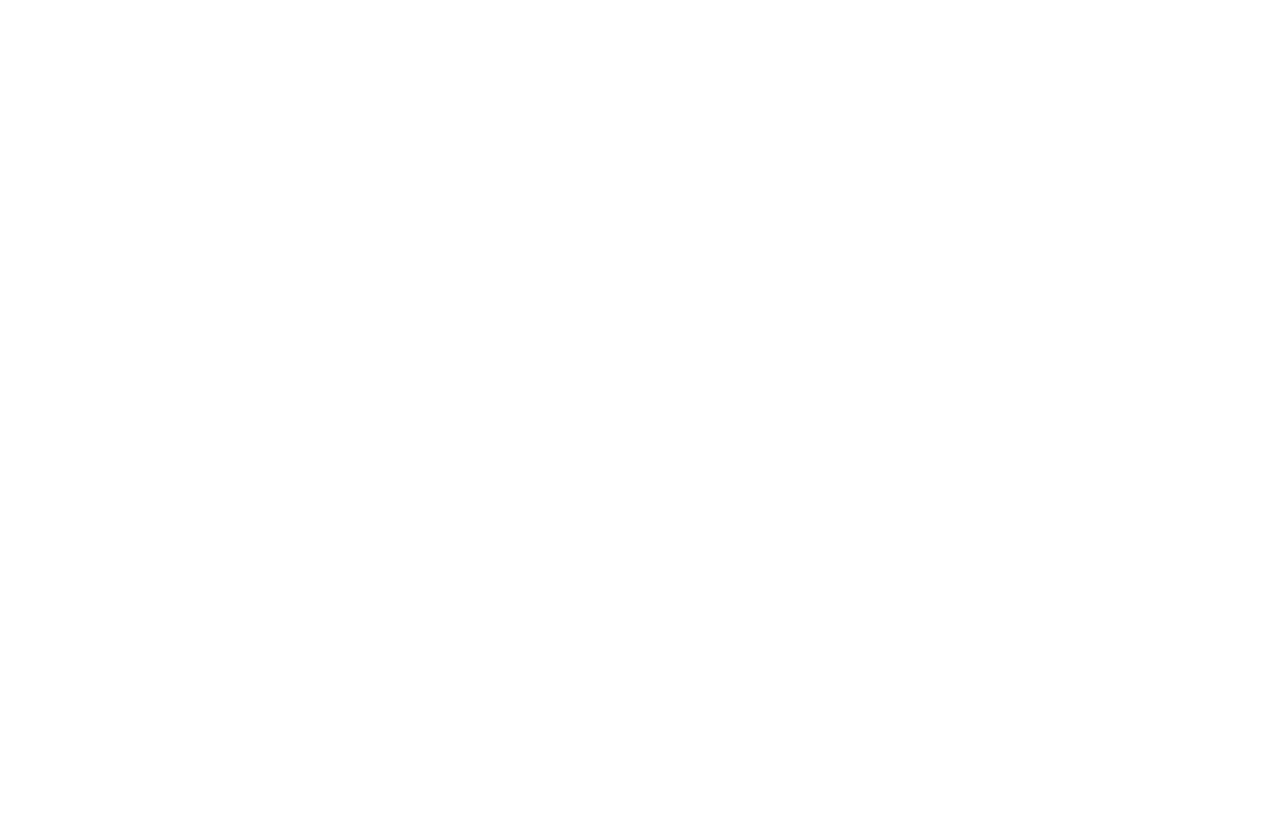
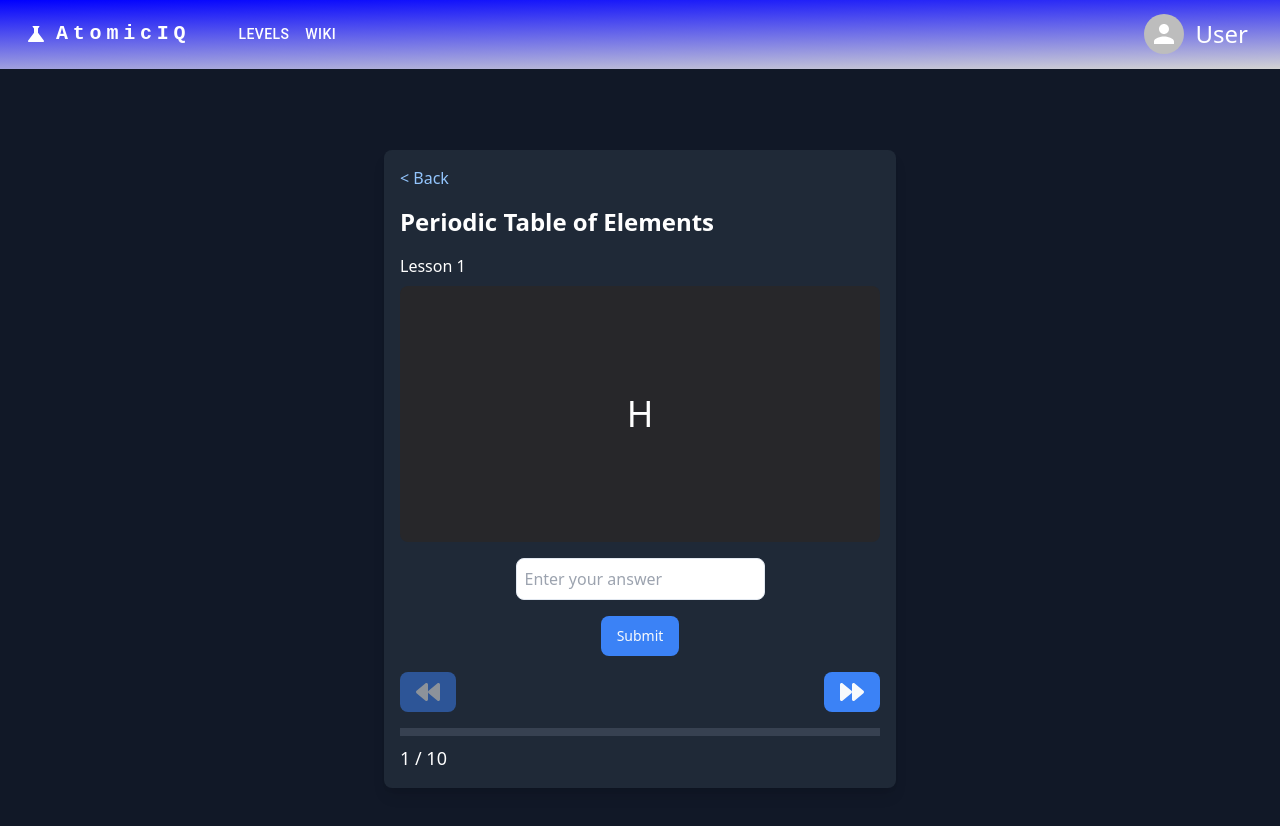
Before and after one commit to swu628/se701-project-React-AtomicIQ, a React (Vite) app in the folder Frontend/: page /flashcard in a window 1280 px wide. Before the commit this address had no page. Shown: the top 826 px of the page. Before the commit the page ends 800 px from the top, so only its background shows below. Built offline with nearby package versions, Linux system fonts and the light colour scheme.

Commit message:
added flash card feature

```diff
--- a/Frontend/package.json
+++ b/Frontend/package.json
@@ -20,9 +20,11 @@
     "@radix-ui/react-slot": "^1.0.2",
     "class-variance-authority": "^0.7.0",
     "clsx": "^2.1.1",
+    "framer-motion": "^11.2.6",
     "lucide-react": "^0.378.0",
     "react": "^18.2.0",
     "react-dom": "^18.2.0",
+    "react-icons": "^5.2.1",
     "react-router-dom": "^6.23.1",
     "tailwind-merge": "^2.3.0",
     "tailwindcss-animate": "^1.0.7"
--- a/Frontend/src/App.tsx
+++ b/Frontend/src/App.tsx
@@ -1,4 +1,5 @@
-import "./App.css";
+import React from "react";
+import { Route, Routes, Navigate } from "react-router-dom";
 import Nav from "./Nav";
 import Home from "./Pages/Home";
 import Levels from "./Pages/Levels";
@@ -6,8 +7,9 @@ import Wiki from "./Pages/Wiki";
 import Profile from "./Pages/Profile";
 import Login from "./Pages/Login";
 import Signup from "./Pages/Signup";
-import { Route, Routes, Navigate } from "react-router-dom";
+import FlashCard from "./Pages/FlashCard";
 import Results from "./Pages/Results";
+import flashcards from "./data/flashcards.json"; // Import the JSON data
 
 function App() {
   return (
@@ -61,6 +63,15 @@ function App() {
             </>
           }
         />
+        <Route
+          path="/flashcard"
+          element={
+            <>
+              <Nav />
+              <FlashCard cardData={flashcards} />
+            </>
+          }
+        />
       </Routes>
     </div>
   );
--- /dev/null
+++ b/Frontend/src/Pages/FlashCard.tsx
@@ -0,0 +1,184 @@
+'use client';
+
+import { useState, useEffect } from 'react';
+import { motion } from 'framer-motion';
+import { FaForward, FaBackward } from 'react-icons/fa';
+import { useNavigate } from 'react-router-dom';
+
+import { Button } from '../components/ui/button';
+
+type FlashcardProps = {
+  cardData: Array<{ frontSide: string; backSide: string }>;
+};
+
+type AnswerData = {
+  answer: string;
+  correct: boolean;
+};
+
+const FlashCard = ({ cardData }: FlashcardProps) => {
+  const [isFlipped, setIsFlipped] = useState(false);
+  const [isAnimating, setIsAnimating] = useState(false);
+  const [currentIndex, setCurrentIndex] = useState(0);
+  const [progress, setProgress] = useState(0);
+  const [userAnswer, setUserAnswer] = useState('');
+  const [isCorrect, setIsCorrect] = useState<boolean | null>(null);
+  const [isSubmitted, setIsSubmitted] = useState(false);
+  const [answers, setAnswers] = useState<AnswerData[]>([]);
+  const [errorMessage, setErrorMessage] = useState('');
+  const navigate = useNavigate();
+
+  const total = cardData.length;
+  const currentCard = cardData[currentIndex] || { frontSide: '', backSide: '' };
+  const [cardBack, setCardBack] = useState(currentCard.backSide);
+
+  useEffect(() => {
+    if (answers[currentIndex]) {
+      const { answer, correct } = answers[currentIndex];
+      setUserAnswer(answer);
+      setIsCorrect(correct);
+      setIsSubmitted(true);
+      setIsFlipped(true);
+    } else {
+      setUserAnswer('');
+      setIsCorrect(null);
+      setIsSubmitted(false);
+      setIsFlipped(false);
+    }
+    setTimeout(() => {
+      setCardBack(currentCard.backSide);
+    }, 150);
+  }, [currentIndex, currentCard, answers]);
+
+  const handleFlip = () => {
+    if (!isAnimating && isSubmitted) {
+      setIsAnimating(true);
+      setIsFlipped((prev) => !prev);
+    } else if (!isSubmitted) {
+      setErrorMessage('Please submit an answer before viewing the backside of the flashcard.');
+    }
+  };
+
+  const handleNext = () => {
+    if (!isSubmitted) {
+      setErrorMessage('Please submit an answer before proceeding to the next question.');
+      return;
+    }
+    if (currentIndex < total - 1) {
+      setCurrentIndex((prev) => prev + 1);
+      setProgress((prev) => prev + 100 / total);
+      setErrorMessage('');
+    } else if (currentIndex === total - 1) {
+      navigate('/results');
+    }
+  };
+
+  const handleBack = () => {
+    if (currentIndex > 0) {
+      setCurrentIndex((prev) => prev - 1);
+      setProgress((prev) => prev - 100 / total);
+      setErrorMessage('');
+    }
+  };
+
+  const handleAnswerSubmit = (e: React.FormEvent<HTMLFormElement>) => {
+    e.preventDefault();
+    const correct = userAnswer.toLowerCase() === currentCard.backSide.toLowerCase();
+    setIsCorrect(correct);
+    setIsSubmitted(true);
+    handleFlip();
+
+    const newAnswers = [...answers];
+    newAnswers[currentIndex] = { answer: userAnswer, correct };
+    setAnswers(newAnswers);
+    setErrorMessage('');
+  };
+
+  useEffect(() => {
+    const handleKeyDown = (event: KeyboardEvent) => {
+      switch (event.key) {
+        case 'ArrowRight':
+          handleNext();
+          break;
+        case 'ArrowLeft':
+          handleBack();
+          break;
+        case ' ':
+          event.preventDefault();
+          handleFlip();
+          break;
+        default:
+          break;
+      }
+    };
+    window.addEventListener('keydown', handleKeyDown);
+    return () => window.removeEventListener('keydown', handleKeyDown);
+  }, [currentIndex, isSubmitted]);
+
+  return (
+    <div className="flex flex-col items-center justify-center min-h-screen bg-gray-900 text-white space-y-4">
+      <div className="w-full max-w-lg p-4 bg-gray-800 rounded-lg shadow-lg">
+        <button onClick={() => window.history.back()} className="mb-4 text-blue-300">&lt; Back</button>
+        <h1 className="text-2xl font-bold mb-4">Periodic Table of Elements</h1>
+        <p className="mb-2">Lesson 1</p>
+        <div className="flip-card w-full h-64">
+          <motion.div
+            className={`flip-card-inner w-full h-full cursor-pointer ${isFlipped ? 'flipped' : ''}`}
+            initial={false}
+            animate={{ rotateY: isFlipped ? 180 : 0 }}
+            transition={{ duration: 0.3, type: 'tween', animationDirection: 'normal' }}
+            onAnimationComplete={() => setIsAnimating(false)}
+            onClick={handleFlip}
+          >
+            {!isFlipped ? (
+              <div className="flip-card-front w-full h-full bg-zinc-800 rounded-lg p-4 flex justify-center items-center">
+                <div className="text-3xl sm:text-4xl">{currentCard.frontSide}</div>
+              </div>
+            ) : (
+              <div className="flip-card-back w-full h-full bg-zinc-800 rounded-lg p-4 flex justify-center items-center"
+                   style={{ transform: 'rotateY(180deg)' }}>
+                <div className="text-3xl sm:text-4xl">{cardBack}</div>
+              </div>
+            )}
+          </motion.div>
+        </div>
+        <form onSubmit={handleAnswerSubmit} className="flex flex-col items-center mt-4">
+          <input
+            type="text"
+            value={userAnswer}
+            onChange={(e) => setUserAnswer(e.target.value)}
+            className="p-2 mb-4 border rounded-lg text-black"
+            placeholder="Enter your answer"
+            required
+            disabled={isSubmitted}
+          />
+          {isCorrect !== null && (
+            <div className={`text-3xl ${isCorrect ? 'text-green-500' : 'text-red-500'}`}>
+              {isCorrect ? '✔️ Correct' : '❌ Incorrect'}
+            </div>
+          )}
+          <Button type="submit" className="px-4 py-2 bg-blue-500 rounded-lg hover:bg-blue-700" disabled={isSubmitted}>Submit</Button>
+        </form>
+        {errorMessage && (
+          <div className="text-red-500 text-lg mt-2">{errorMessage}</div>
+        )}
+        <div className="flex items-center justify-between mt-4">
+          <Button onClick={handleBack} className="px-4 py-2 bg-blue-500 rounded-lg hover:bg-blue-700" disabled={currentIndex === 0}>
+            <FaBackward className="size-6" />
+          </Button>
+          <Button onClick={handleNext} className="px-4 py-2 bg-blue-500 rounded-lg hover:bg-blue-700">
+            <FaForward className="size-6" />
+          </Button>
+        </div>
+        <div className="w-full h-2 bg-gray-700 mt-4">
+          <div className="h-full bg-blue-500" style={{ width: `${progress}%` }}></div>
+        </div>
+        <div className="mt-2 text-lg">
+          {currentIndex + 1} / {total}
+        </div>
+      </div>
+    </div>
+  );
+};
+
+export default FlashCard;
--- /dev/null
+++ b/Frontend/src/data/flashcards.json
@@ -0,0 +1,42 @@
+[
+    {
+      "frontSide": "H",
+      "backSide": "Hydrogen"
+    },
+    {
+      "frontSide": "He",
+      "backSide": "Helium"
+    },
+    {
+      "frontSide": "Li",
+      "backSide": "Lithium"
+    },
+    {
+      "frontSide": "Be",
+      "backSide": "Beryllium"
+    },
+    {
+      "frontSide": "B",
+      "backSide": "Boron"
+    },
+    {
+      "frontSide": "C",
+      "backSide": "Carbon"
+    },
+    {
+      "frontSide": "N",
+      "backSide": "Nitrogen"
+    },
+    {
+      "frontSide": "O",
+      "backSide": "Oxygen"
+    },
+    {
+      "frontSide": "F",
+      "backSide": "Fluorine"
+    },
+    {
+      "frontSide": "Ne",
+      "backSide": "Neon"
+    }
+  ]
```
Also changed, not shown: 1 other file (tests, documents, lock files or other folders).
